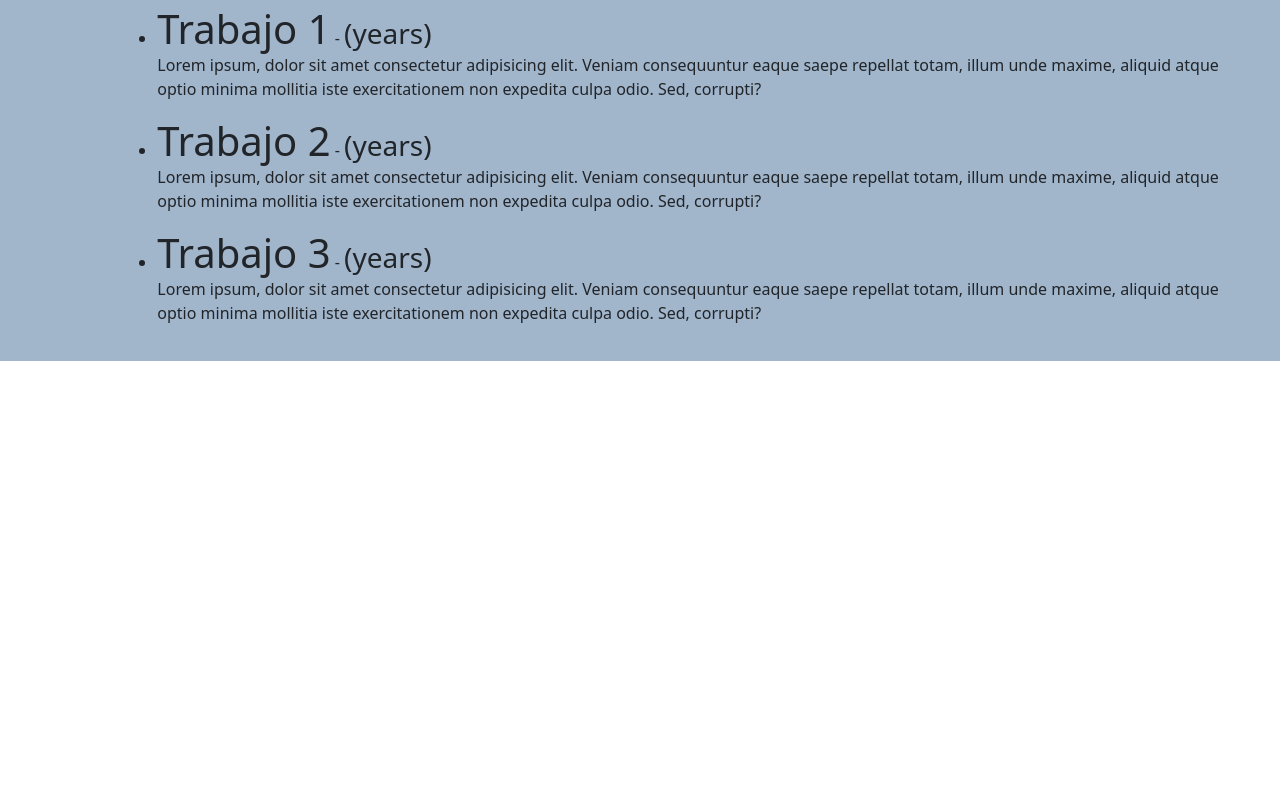
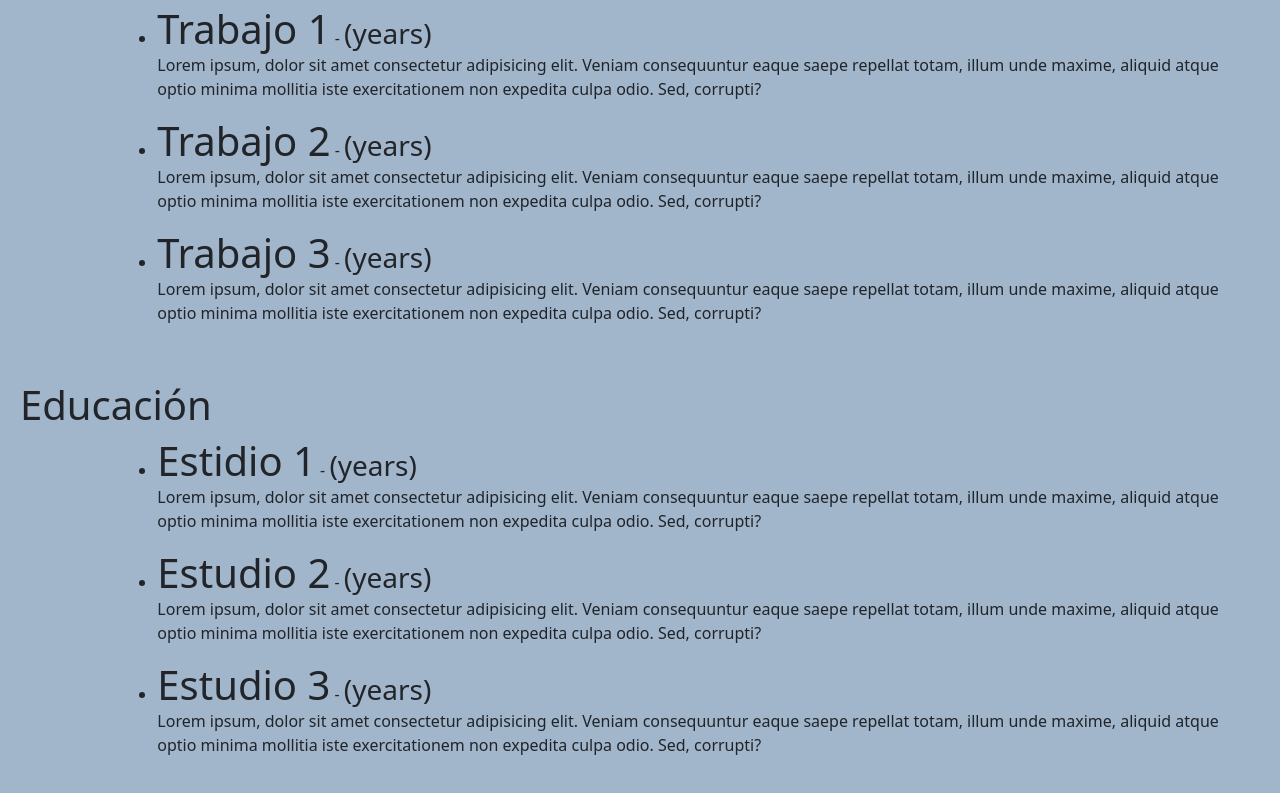
Before and after one commit to aguilerafranco/Proyecto_Integrador_Aguilera_Franco, an Angular app in the folder Portfolio_Aguilera_Franco/: page / in a window 1280 px wide. Shown: the part 963-1756 px from the top of the page. Before the commit the page ends 1324 px from the top, so only its background shows below. Built offline with nearby package versions, Linux system fonts and the light colour scheme.

Commit message:
se carga educacion

```diff
--- a/Portfolio_Aguilera_Franco/src/app/app.component.html
+++ b/Portfolio_Aguilera_Franco/src/app/app.component.html
@@ -1,3 +1,4 @@
 <app-header></app-header>
 <app-acerca-de></app-acerca-de>
 <app-experiencia></app-experiencia>
+<app-educacion></app-educacion>
--- a/Portfolio_Aguilera_Franco/src/app/components/educacion/educacion.component.css
+++ b/Portfolio_Aguilera_Franco/src/app/components/educacion/educacion.component.css
@@ -0,0 +1,9 @@
+.row{
+    padding: 20px;
+}
+div{
+    background-color: #a1b5cb;
+}
+h1, h3{
+    display: inline;
+}
--- a/Portfolio_Aguilera_Franco/src/app/components/educacion/educacion.component.html
+++ b/Portfolio_Aguilera_Franco/src/app/components/educacion/educacion.component.html
@@ -1 +1,34 @@
-<p>educacion works!</p>
+<div class="row">
+    <h1>Educación</h1>
+    <div class="col-lg-1"></div>
+    <div class="col-lg-11">
+        <ul>
+            <li><h1> Estidio 1</h1> - <h3>(years)</h3></li>
+            <p>Lorem ipsum, dolor sit amet consectetur
+                adipisicing elit. Veniam consequuntur
+                eaque saepe repellat totam, illum unde maxime,
+                 aliquid atque optio minima mollitia
+                 iste exercitationem
+                non expedita culpa odio. Sed, corrupti?</p>
+        </ul>
+        <ul>
+            <li><h1> Estudio 2</h1> - <h3>(years)</h3></li>
+            <p>Lorem ipsum, dolor sit amet consectetur
+                adipisicing elit. Veniam consequuntur
+                eaque saepe repellat totam, illum unde maxime,
+                 aliquid atque optio minima mollitia
+                 iste exercitationem
+                non expedita culpa odio. Sed, corrupti?</p>
+        </ul>
+        <ul>
+            <li><h1> Estudio 3</h1> - <h3>(years)</h3></li>
+            <p>Lorem ipsum, dolor sit amet consectetur
+                adipisicing elit. Veniam consequuntur
+                eaque saepe repellat totam, illum unde maxime,
+                 aliquid atque optio minima mollitia
+                 iste exercitationem
+                non expedita culpa odio. Sed, corrupti?</p>
+        </ul>
+
+    </div>
+</div>
```
